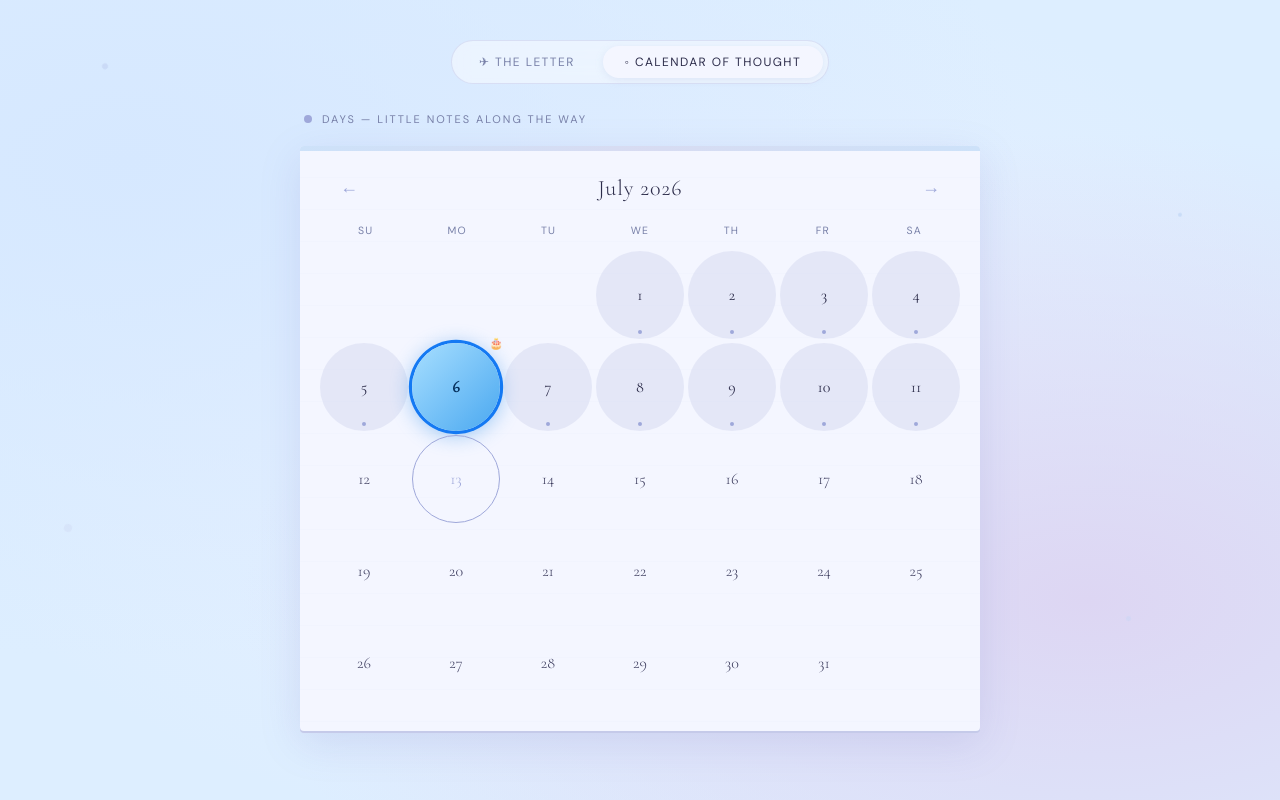
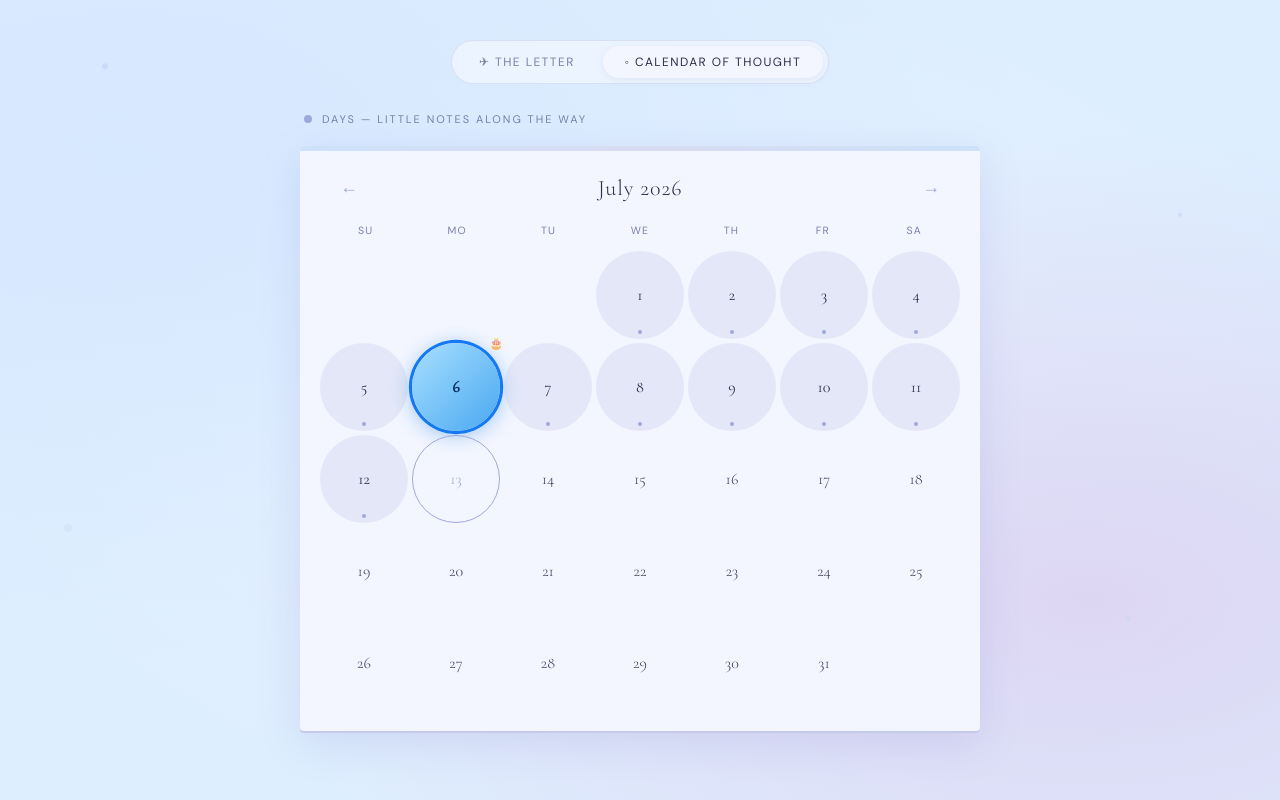
Before and after one commit to yourstruly-keshav/The-Letter, a plain HTML site: page index.html in a window 1280 px wide. Drawn offline with nearby package versions, Linux system fonts and the light colour scheme.

Commit message:
index.html

```diff
--- a/index.html
+++ b/index.html
@@ -1023,6 +1023,20 @@ I found out that after the divorce of my parents, my dad had twins around a year
 I tried to do the reading project, but I just couldn't focus, so I ended up watching a movie, _Regretting You_. Mixed feelings about it, honestly, it was okayish, I guess.
 
 Anyways, I hope you are doing well and enjoying life. I wish I could talk with you; I need it. Take care of yourself, study well, and be happy with your life.`,
+        signOff: "Love always,",
+        signature: "Keshav"
+      },
+      "2026-6-12": {
+        salutation: "Hey Titli,",
+        body: `Today was great.
+
+Mostly because we finally went to the board game club after so long. I played Project L and SHASN and somehow won both of them. We also had Irish frappe, and then pani puri for dinner. So yummy.
+
+After that, we went out on the Activa and just roamed around the city at night for some cool air. Overall, it was a really good Sunday.
+
+Oh, and yes, I had the research project meeting at 7 in the morning. So yeah, I was discussing with my professor at 7 a.m. whether there is a mathematical correlation between a species going extinct and scientists knowing that correlation doesn't imply causation. Spoiler alert: there is.
+
+So yeah, all in all, a great day.`,
         signOff: "Love always,",
         signature: "Keshav"
       },
```
